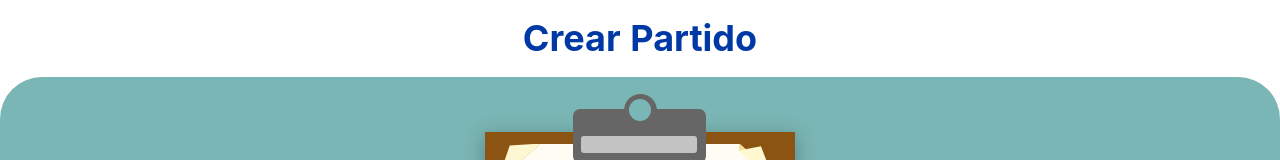
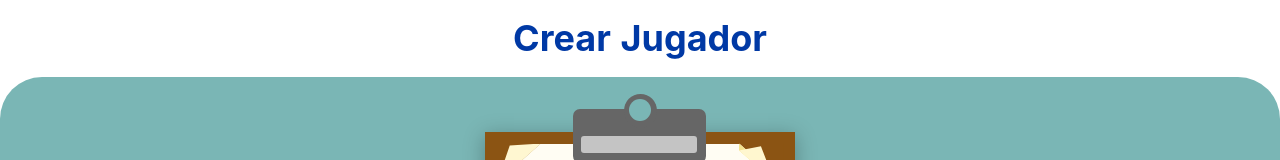
Before and after one commit to UrielQuevedo/tantos, a Next.js app: page /crear-usuario in a window 1280 px wide. Shown: the top 160 px of the page. Built offline with nearby package versions, Linux system fonts and the light colour scheme.

Commit message:
fix: planilla styled

```diff
--- a/components/molecules/planilla/_style.module.scss
+++ b/components/molecules/planilla/_style.module.scss
@@ -59,6 +59,8 @@
   position: absolute;
   width: 43.74px;
   height: 38.5px;
+  top: -0.5;
+  right: -0.5;
   clip-path: polygon(100% 0, 0% 100%, 0 0);
   background: #8B5413;
 }
--- a/pages/crear-usuario/index.js
+++ b/pages/crear-usuario/index.js
@@ -2,7 +2,7 @@ import Styles from "./_style.module.scss";
 import BigTitle from "components/atoms/big-title/BigTitle";
 import CrearJugadorForm from "../../components/organisms/crear-usuario/CrearJugadorForm";
 
-const TITLE = "Crear Partido";
+const TITLE = "Crear Jugador";
 
 const { container } = Styles;
 
```
